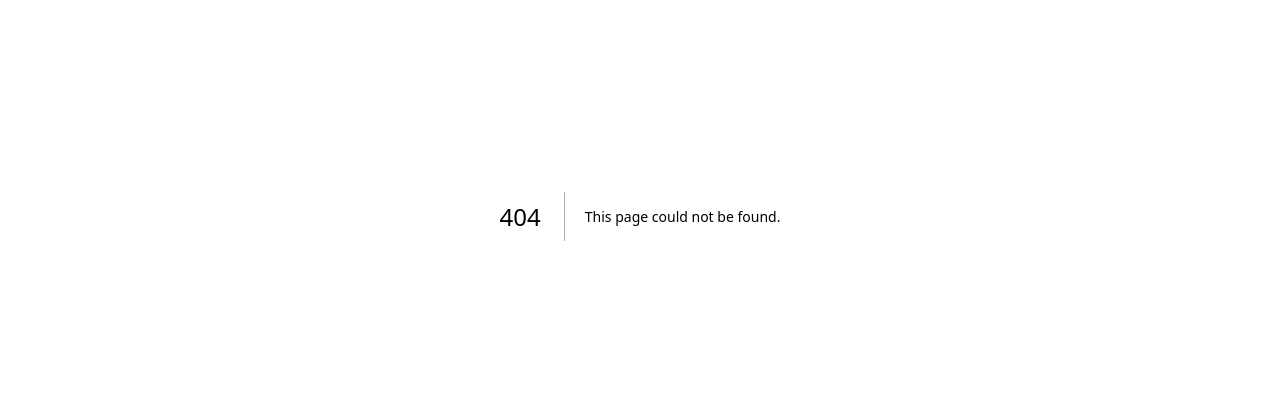
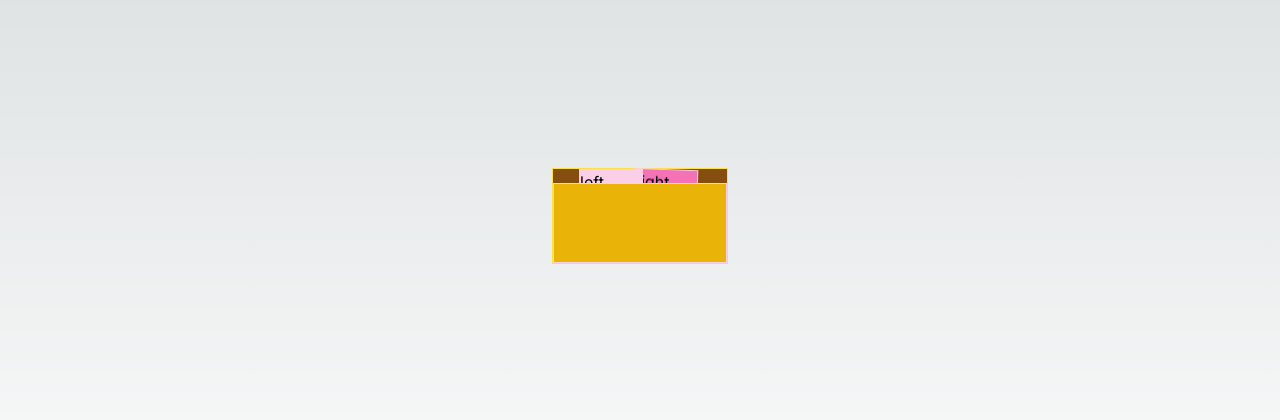
Before and after one commit to unnati2000/daily-frontend, a Next.js app: page /folder in a window 1280 px wide. Before the commit this address had no page. Shown: the part 184-604 px from the top of the page. Built offline with nearby package versions, Linux system fonts and the light colour scheme.

Commit message:
initial phase skeleton layout for folder images animation

```diff
--- /dev/null
+++ b/app/folder/page.tsx
@@ -0,0 +1,57 @@
+"use client";
+
+import { useState } from "react";
+import { motion } from "framer-motion";
+
+const FolderPage = () => {
+  const [hover, setHover] = useState(false);
+  const [shouldFlyOutside, setShouldFlyOutside] = useState(false);
+
+  return (
+    <div className="flex flex-col cursor-pointer h-screen w-screen justify-center items-center">
+      <div
+        onMouseEnter={() => setHover(true)}
+        onMouseLeave={() => setHover(false)}
+        className="border relative border-yellow-300 h-24 w-44 bg-yellow-800"
+        onClick={() => setShouldFlyOutside(!shouldFlyOutside)}
+      >
+        {/* <div className="border absolute border-red-300 h-16 w-32 bottom-0"></div> */}
+
+        <motion.div
+          animate={{
+            top: shouldFlyOutside ? "-140px" : hover ? "-20px" : 0,
+            right: shouldFlyOutside ? "-70px" : hover ? "10px" : "30px",
+            scale: shouldFlyOutside ? 1.5 : 1,
+            rotate: shouldFlyOutside ? 8 : hover ? 4 : 2,
+          }}
+          className="border absolute bg-pink-400 border-pink-200 h-20 w-16"
+        >
+          right
+        </motion.div>
+
+        <motion.div
+          animate={{
+            top: shouldFlyOutside ? "-140px" : hover ? "-20px" : 0,
+            left: shouldFlyOutside ? "-20%" : hover ? "5%" : "15%",
+            scale: shouldFlyOutside ? 1.5 : 1,
+            rotate: shouldFlyOutside ? -8 : hover ? -4 : 0,
+          }}
+          className="border absolute bg-pink-200 border-pink-200 h-20 w-16"
+        >
+          left
+        </motion.div>
+
+        <motion.div
+          animate={{
+            transform: shouldFlyOutside
+              ? "perspective(1600px) rotateX(-50deg)"
+              : "rotateZ(0deg)",
+          }}
+          className="border absolute bg-yellow-500 border-pink-200 h-20 bottom-0 w-full"
+        ></motion.div>
+      </div>
+    </div>
+  );
+};
+
+export default FolderPage;
```
